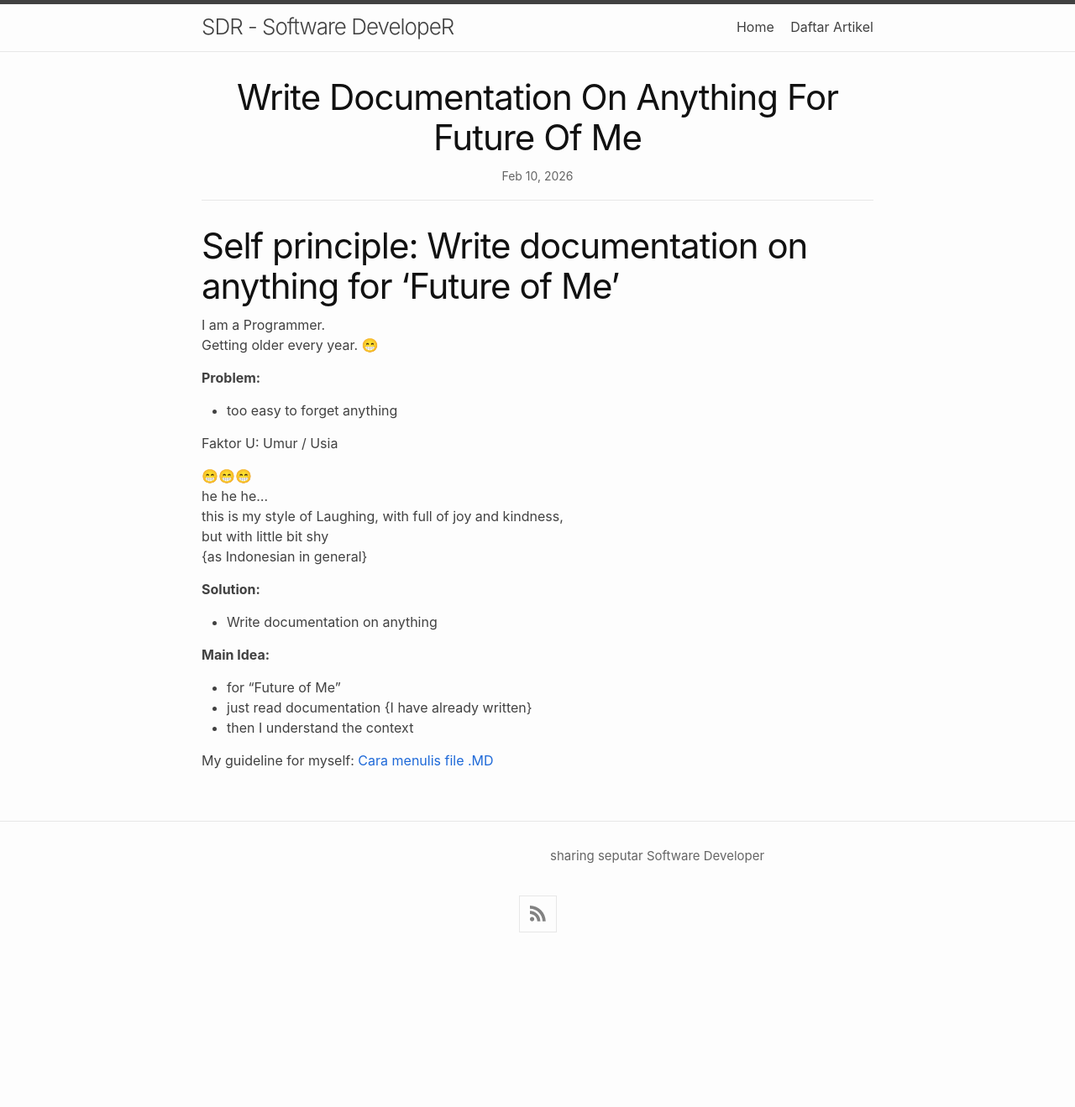
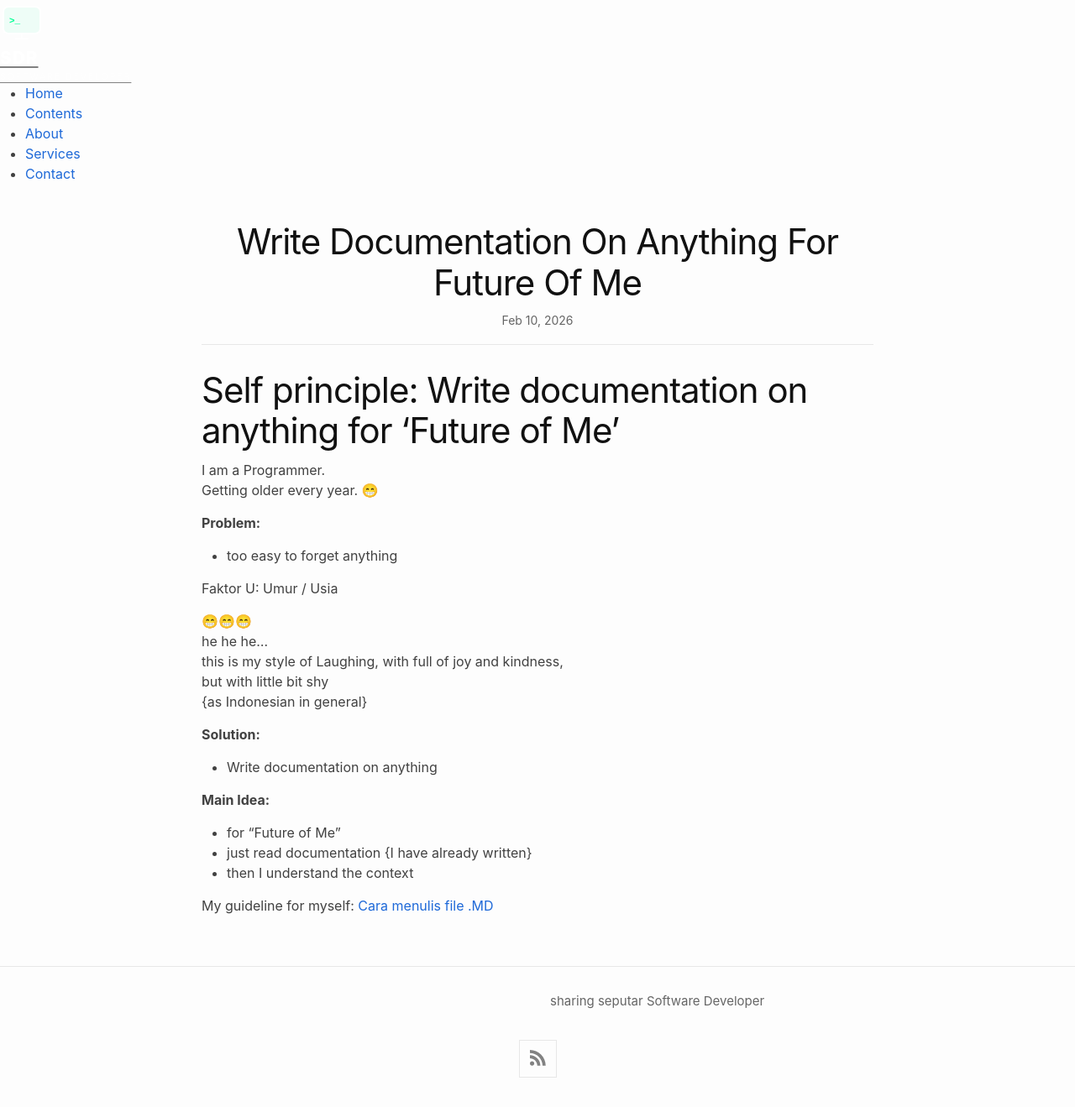
Before and after one commit to softwaredeveloperx9/softwaredeveloperx9.github.io, a Jekyll site: the page built from _posts/en/2026-02-10-Write-documentation-on-anything-for-Future-of-Me.md, in a window 1280 px wide. Shown: the whole page at 84% size. Built offline with Jekyll 4.4.1, drawn with Linux system fonts in a browser that asks for light colours; nearby versions of some CDN libraries; before the commit the page ends 1147 px from its top, so only the background shows below that.

Commit message:
Update: some files

```diff
--- /dev/null
+++ b/_includes/a_new_header.html
@@ -0,0 +1,58 @@
+<style>
+    .logo-text-preview {
+        color: white;
+    }
+
+    .logo-text-preview strong {
+        display: block;
+        font-size: 1.3rem;
+        font-weight: 800;
+        letter-spacing: 1px;
+        line-height: 1.1;
+    }
+
+    .logo-text-preview small {
+        display: block;
+        font-size: 0.65rem;
+        color: rgba(255, 255, 255, 0.5);
+        letter-spacing: 2px;
+        margin-top: 3px;
+    }
+
+    .card-preview-white {
+        background: #f0f0f0;
+    }
+
+    .card-preview-white .logo-text-preview strong {
+        color: #2D1B4E;
+    }
+
+    .card-preview-white .logo-text-preview small {
+        color: #666;
+    }
+
+</style>
+<header class="company-profile-header">
+    <nav class="purple-nav">
+        <div class="nav-container">
+            <a href="{{ " /" | relative_url }}" class="logo-container">
+                <svg width="52" height="52" viewBox="0 0 52 52">
+                    <rect x="4" y="8" width="44" height="32" rx="6" fill="rgba(0,255,148,0.06)" stroke="white" stroke-width="2" /> <text x="11" y="28" fill="#00FF94" font-size="11" font-weight="700" font-family="'Courier New',monospace">&gt;_</text>
+                    <line x1="26" y1="40" x2="26" y2="46" stroke="white" stroke-width="2" />
+                    <line x1="18" y1="46" x2="34" y2="46" stroke="white" stroke-width="2" />
+                </svg>
+                <div class="logo-text-preview">
+                    <strong>SDR</strong>
+                    <small>SOFTWARE DEVELOPER</small>
+                </div>
+            </a>
+            <ul class="nav-links">
+                <li><a href="{{ " /" | relative_url }}" {% if page.url=="/" %}class="active" {% endif %}>Home</a></li>
+                <li><a href="{{ " /contents/" | relative_url }}" {% if page.url=="/contents/" %}class="active" {% endif %}>Contents</a></li>
+                <li><a href="{{ " /about/" | relative_url }}" {% if page.url=="/about/" %}class="active" {% endif %}>About</a></li>
+                <li><a href="{{ " /services/" | relative_url }}" {% if page.url=="/services/" %}class="active" {% endif %}>Services</a></li>
+                <li><a href="{{ " /contact/" | relative_url }}" {% if page.url=="/contact/" %}class="active" {% endif %}>Contact</a></li>
+            </ul>
+        </div>
+    </nav>
+</header>
--- /dev/null
+++ b/_layouts/a_new_base.html
@@ -0,0 +1,16 @@
+<!DOCTYPE html>
+<html lang="{{ page.lang | default: site.lang | default: 'en' }}">
+    {%- include head.html -%}
+
+    <body>
+        {%- include a_new_header.html -%}
+        <main class="page-content" aria-label="Content">
+            <div class="wrapper">
+                {{ content }}
+            </div>
+        </main>
+        {%- include footer.html -%}
+        {%- include sub-footer.html -%}
+    </body>
+
+</html>
--- a/_layouts/a_new_post.html
+++ b/_layouts/a_new_post.html
@@ -1,5 +1,5 @@
 ---
-layout: base
+layout: a_new_base
 ---
 <article class="post h-entry" itemscope itemtype="http://schema.org/BlogPosting">
     <header class="post-header">
```
